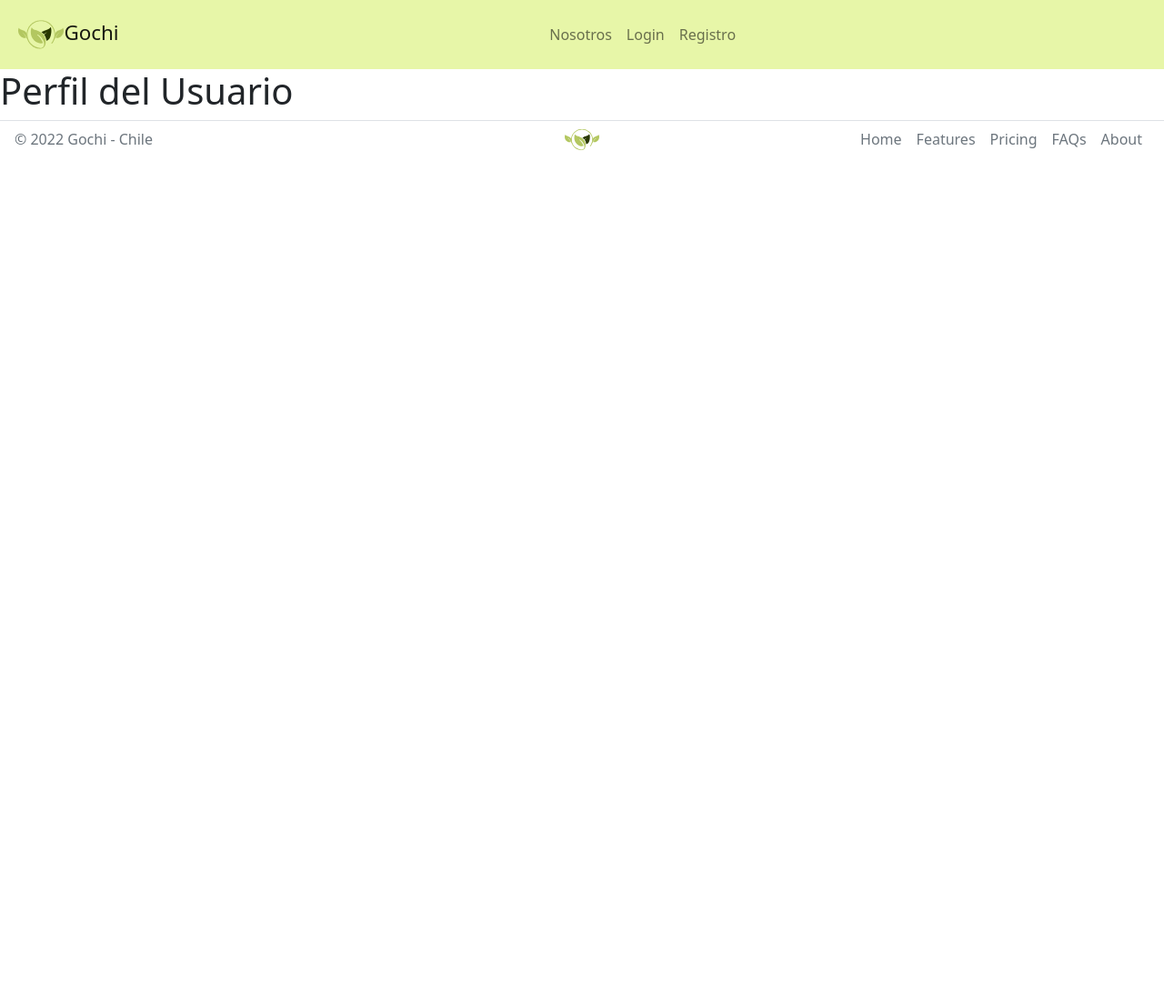
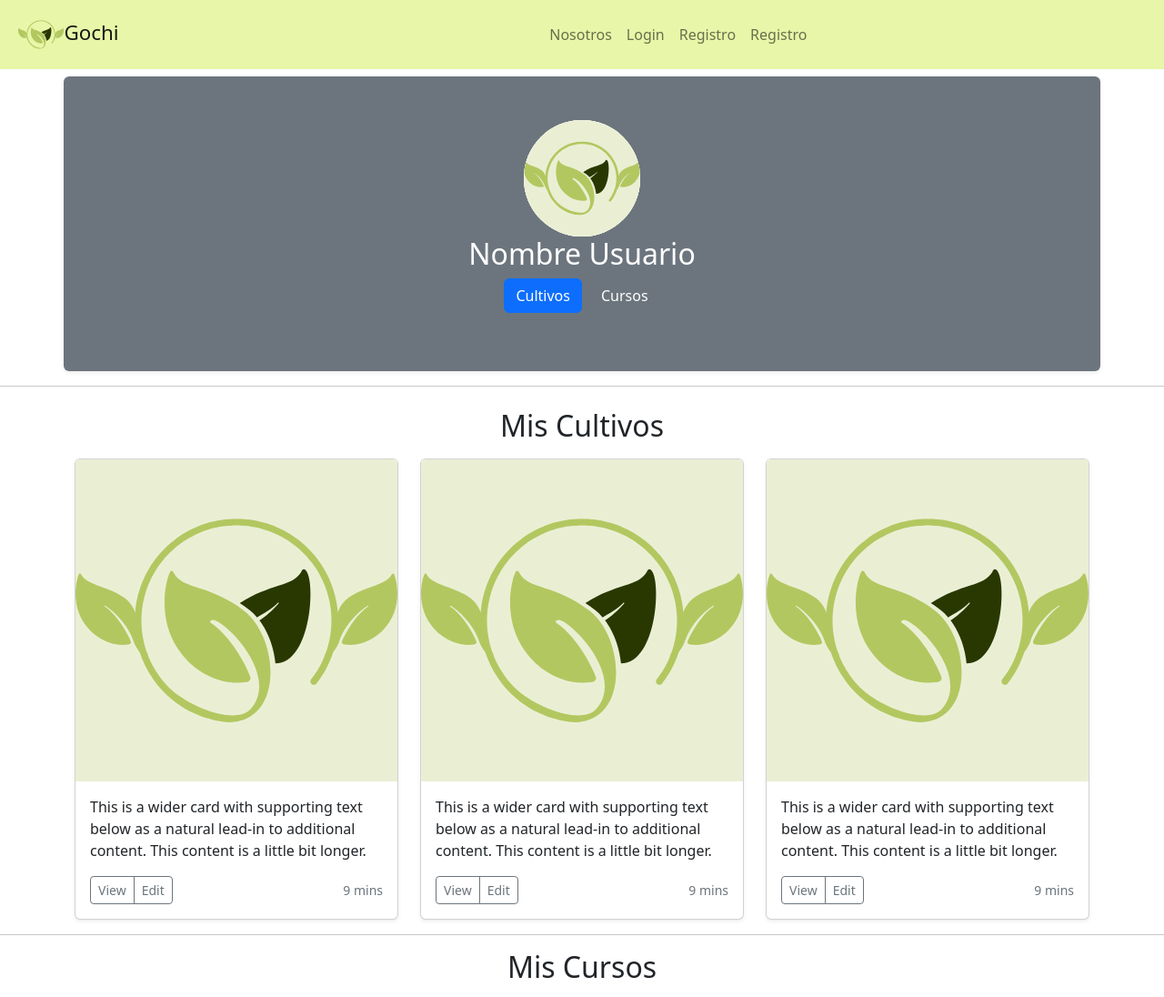
Before and after one commit to jhmellado/gochi-app, a React (Create React App) app: page /userprofile in a window 1280 px wide. Shown: the top 1096 px of the page at 91% size. Before the commit the page ends 800 px from the top, so only its background shows below. Built offline with nearby package versions, Linux system fonts and the light colour scheme.

Commit message:
Cardprofile y Reproductor

```diff
--- a/src/App.css
+++ b/src/App.css
@@ -1,5 +1,5 @@
 .fondo_home {
-  background-image: url(../src/assets/img/home_image.svg);
+  background-image: url(../src/assets/img/foto_home.png);
   background-position: center center;
   background-repeat: no-repeat;
   background-size: cover;
--- /dev/null
+++ b/src/components/component/CardProfile.jsx
@@ -0,0 +1,24 @@
+import React from 'react'
+import gochi from '../../assets/img/GOCHI.svg';
+
+const CardProfile = () => {
+  return (
+    <div class="col">
+        <div class="card shadow-sm">
+            <img class="bd-placeholder-img card-img-top" src={gochi} alt="gochi"/>
+            <div class="card-body">
+                <p class="card-text">This is a wider card with supporting text below as a natural lead-in to additional content. This content is a little bit longer.</p>
+                <div class="d-flex justify-content-between align-items-center">
+                    <div class="btn-group">
+                        <button type="button" class="btn btn-sm btn-outline-secondary">View</button>
+                        <button type="button" class="btn btn-sm btn-outline-secondary">Edit</button>
+                    </div>
+                    <small class="text-muted">9 mins</small>
+                </div>
+            </div>
+        </div>
+    </div>
+  )
+}
+
+export default CardProfile
--- a/src/components/shared/Navbar.jsx
+++ b/src/components/shared/Navbar.jsx
@@ -20,13 +20,15 @@ const Navbar = () => {
             <span className="navbar-toggler-icon"></span>
           </button>
           <div className="collapse navbar-collapse" id="navbarSupportedContent">
-            <ul className="navbar-nav me-auto mb-2 mb-lg-0">
-
+            <ul className="navbar-nav mb-2 mb-lg-0">
               <li className="nav-item">
                <a className="nav-link" href="/nosotros">Nosotros</a>
               </li>
               <li className="nav-item">
                 <a className="nav-link" href="/login">Login</a>
+              </li>
+              <li className="nav-item">
+                <a className="nav-link" href='/registro'>Registro</a>
               </li>
               <li className="nav-item">
                 <a className="nav-link" href='/registro'>Registro</a>
--- a/src/components/view/Home.jsx
+++ b/src/components/view/Home.jsx
@@ -9,20 +9,25 @@ const Home = () => {
   },[])
 
   return (
-    <div className = "fondo_home" >
-      <div className='container row'>
-        <div className='col'>
-          <h2 className="text-center">
-            Hola
-          </h2>
+      <div className='container'>
+
+        <div className='fondo_home'>
+          <div className="position-relative overflow-hidden p-3 p-md-5 m-md-3 text-center ">
+            <div className="col-md-5 p-lg-5 mx-auto my-5">
+              <h1 className="display-4 fw-normal text-white">Bienvenidos a GOCHI</h1>
+              <p className="lead fw-normal text-white"> Participa de un modelo de vida sostenible. Enseña a los demás el respeto por la naturaleza y lo que esta ofrece.</p>
+              <a className="btn btn-success w-100" href="/">Registrate</a>
+            </div>
+          </div>
         </div>
-        <div className='col'>
+
+
+        <div className='row'>
           <h2 className="text-center">
 
           </h2>
         </div>
       </div>
-    </div>
   )
 }
 
--- a/src/components/view/Login.jsx
+++ b/src/components/view/Login.jsx
@@ -5,7 +5,7 @@ import 'bootstrap/dist/css/bootstrap.min.css'
 import gochi_logo from '../../assets/img/gochi_logo_sf.svg'
 import { useState } from 'react';
 import {auth} from '../../firebase'
-import {withRouter, Redirect} from 'react-router-dom'
+import {withRouter} from 'react-router-dom'
 
 
 
--- a/src/components/view/UserProfile.jsx
+++ b/src/components/view/UserProfile.jsx
@@ -1,6 +1,46 @@
+import CardProfile from "../component/CardProfile";
+import gochi from '../../assets/img/GOCHI.svg';
+
 const UserProfile = (props) => {
     return (
-        <h1>Perfil del Usuario</h1>
+        <div>
+            <section className="shadow-sm py-5 p-md-5 mb-2 mt-2 rounded text-bg-secondary text-center container">
+                <div className="row py-lg">
+                    <div className="col-lg-6 col-md-8 mx-auto">
+                        <img
+                            className="col-3 mw-100 rounded-circle"
+                            src={gochi}
+                            alt="Profile"
+                            />
+                        <h2 className="fw-light">Nombre Usuario</h2>
+                        <p>
+                            <a href="/userprofile" className="btn btn-primary mx-1">Cultivos</a>
+                            <a href="/userprofile" className="btn btn-secondary mx-1">Cursos</a>
+                        </p>
+                    </div>
+                </div>
+            </section>
+            <hr />
+            <div className="album py-2 bg-white">
+                <div className="container">
+                    <h2 className="text-center pb-2">Mis Cultivos</h2>
+                    <div className="row row-cols-1 row-cols-sm-2 row-cols-md-3 g-4">
+                        <CardProfile/>
+                        <CardProfile/>
+                        <CardProfile/>
+                    </div>
+                </div>
+                <hr />
+                <div className="container">
+                    <h2 className="text-center pb-2">Mis Cursos</h2>
+                    <div className="row row-cols-1 row-cols-sm-2 row-cols-md-3 g-3">
+                        <CardProfile/>
+                        <CardProfile/>
+                        <CardProfile/>
+                    </div>
+                </div>
+            </div>
+        </div>
      );
 }
 
```
Also changed, not shown: src/components/component/Reproductor.jsx (added, +9 -0 lines), 1 other file (tests, documents, lock files or other folders).
